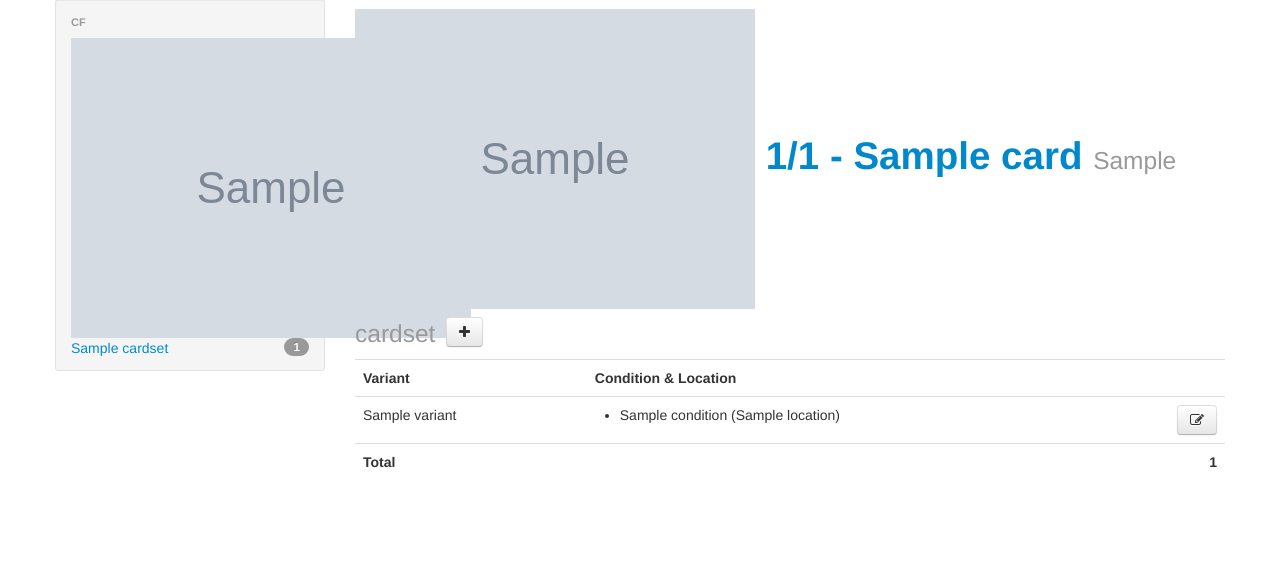
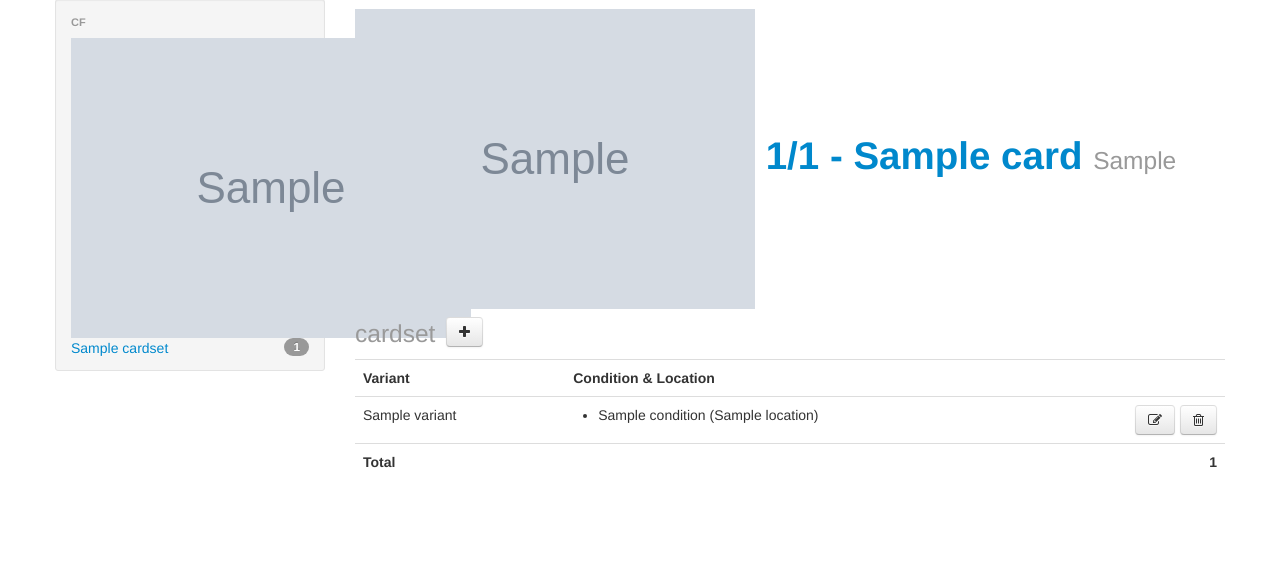
Before and after one commit to pilbot/ppss, a Django app: page /card/1/ in a window 1280 px wide. Shown: the part 73-635 px from the top of the page. Run offline with Django 3.2, Linux system fonts and the light colour scheme; tables that the repository leaves empty hold one stand-in row (values such as "Sample post"); grey boxes marked "Sample" are stand-in pictures; style sheets or scripts are compiled from the project's sources.

Commit message:
Added the ability to delete instances.

```diff
--- a/cards/views.py
+++ b/cards/views.py
@@ -76,3 +76,9 @@ def edit_cardinstance(request, instance_id):
     data['form'] = form
     return render_to_response('cardinstance.html', data,
         context_instance=RequestContext(request))
+
+def delete_cardinstance(request, instance_id):
+    ci = get_object_or_404(CardInstance, pk=instance_id)
+    card_id = ci.card.id
+    ci.delete()
+    return redirect('/card/{0}'.format(str(card_id)))
--- a/core/static/css/main.less
+++ b/core/static/css/main.less
@@ -29,4 +29,8 @@ table.cardinstances {
     th.total-value {
         text-align: right;
     }
+
+    a.delete-btn {
+        margin-left: 5px;
+    }
 }
--- a/core/urls.py
+++ b/core/urls.py
@@ -11,6 +11,7 @@ urlpatterns = patterns('',
     url(r'^set/(\d+)/', 'cards.views.set_list'),
     url(r'^card/(\d+)/new/', 'cards.views.new_cardinstance'),
     url(r'^card/(\d+)/', 'cards.views.card_detail'),
+    url(r'^cardinstance/(\d+)/delete/', 'cards.views.delete_cardinstance'),
     url(r'^cardinstance/(\d+)/', 'cards.views.edit_cardinstance'),
 
     url(r'^$', 'cards.views.index'),
--- a/templates/card.html
+++ b/templates/card.html
@@ -25,6 +25,9 @@
             {% for instance in variant.list %}
                 <li>
                     {{ instance.condition }} ({{ instance.location }})
+                    <a class="delete-btn btn pull-right" href="{% url "cards.views.delete_cardinstance" instance.id %}">
+                        <i class="icon-trash"></i>
+                    </a>
                     <a class="btn pull-right" href="{% url "cards.views.edit_cardinstance" instance.id %}">
                         <i class="icon-edit"></i>
                     </a>
```
